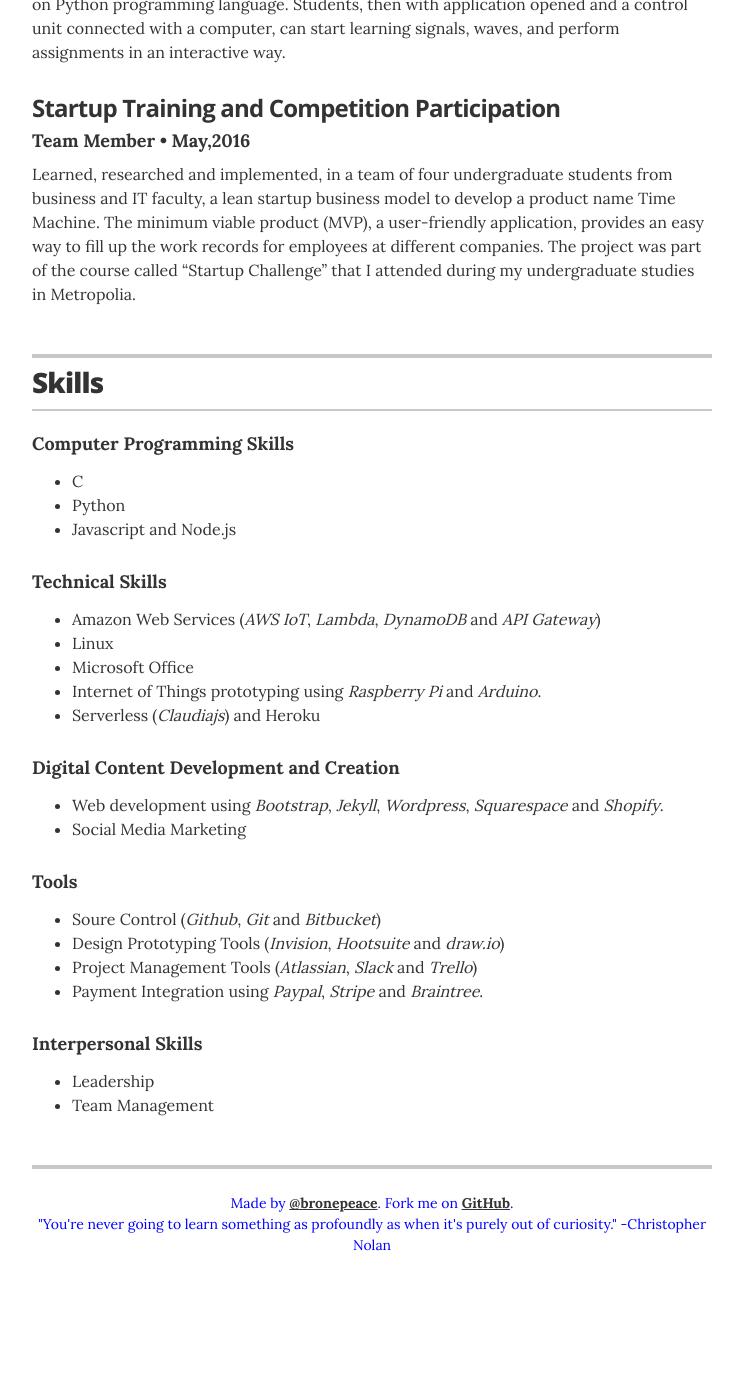
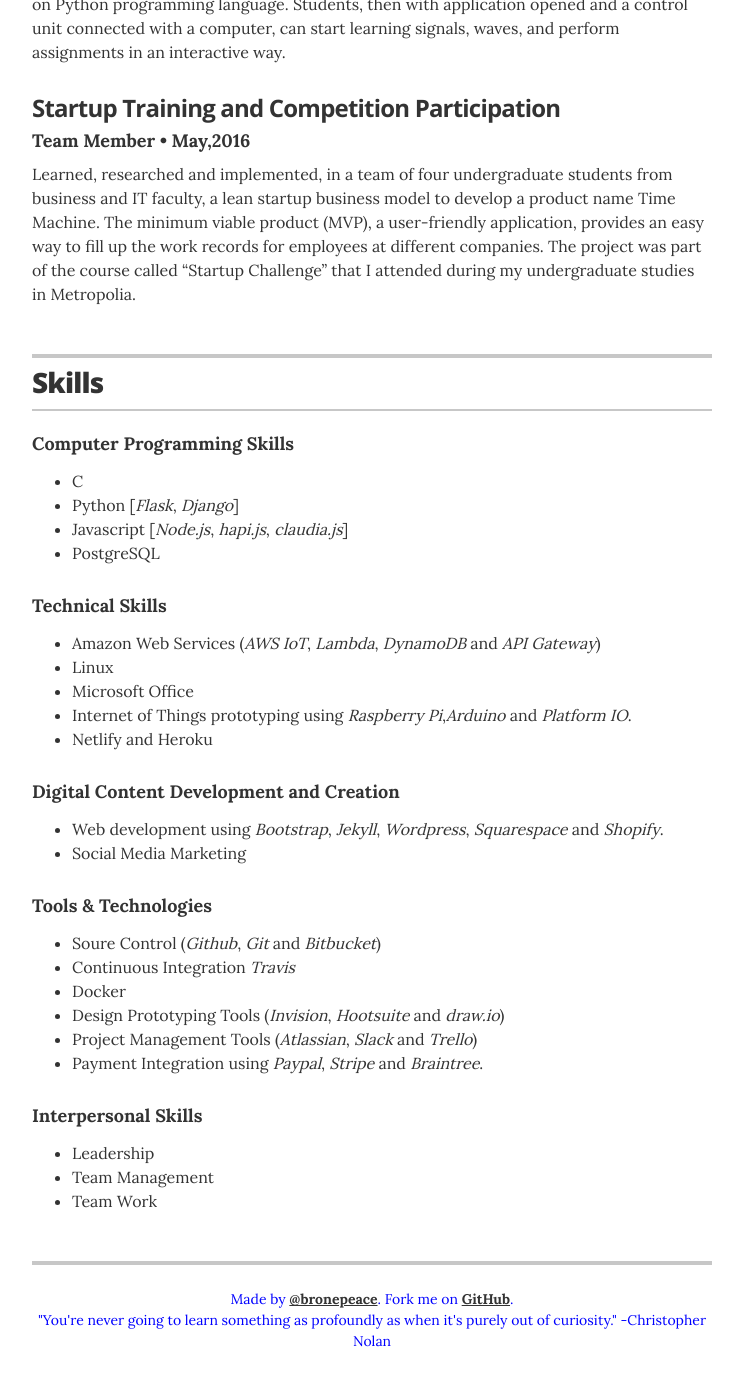
Before and after one commit to ranabhat/ranabhat.github.io, a Jekyll site: the page built from index.html, in a window 1280 px wide and 1400 px high, scrolled down 2926 px. Shown: the top 1386 px of the window, without its empty margins (268-1011 px from the left). Built offline with Jekyll 4.4.1, drawn with Linux system fonts in a browser that asks for light colours; before the commit the page ends 4230 px from its top, so only the background shows below that.

Commit message:
modified skills

```diff
--- a/_data/skills.yml
+++ b/_data/skills.yml
@@ -1,18 +1,18 @@
 # Skills
 # Organizational leadership
 - skill: Computer Programming Skills
-  description: <ul class="resume-item-list"><li>C</li><li>Python</li><li>Javascript and Node.js </li></ul>
+  description: <ul class="resume-item-list"><li>C</li><li>Python [<i>Flask</i>, <i>Django</i>]</li><li>Javascript [<i>Node.js</i>, <i>hapi.js</i>, <i>claudia.js</i>] </li><li>PostgreSQL</li></ul>
 
 # Communications strategy
 - skill: Technical Skills
-  description: <ul class="resume-item-list"><li>Amazon Web Services (<i>AWS IoT</i>, <i>Lambda</i>, <i>DynamoDB</i> and <i>API Gateway</i>)</li><li>Linux</li><li>Microsoft Office</li><li>Internet of Things prototyping using <i>Raspberry Pi</i> and <i>Arduino</i>.</li><li> Serverless (<i>Claudiajs</i>) and Heroku</li></ul>
+  description: <ul class="resume-item-list"><li>Amazon Web Services (<i>AWS IoT</i>, <i>Lambda</i>, <i>DynamoDB</i> and <i>API Gateway</i>)</li><li>Linux</li><li>Microsoft Office</li><li>Internet of Things prototyping using <i>Raspberry Pi</i>,<i>Arduino</i> and <i>Platform IO</i>.</li><li> Netlify and Heroku</li></ul>
 
 # Digital content development and creation
 - skill: Digital Content Development and Creation
   description:  <ul class="resume-item-list"><li>Web development using <i>Bootstrap</i>, <i>Jekyll</i>, <i>Wordpress</i>, <i>Squarespace</i> and <i>Shopify</i>.</li><li>Social Media Marketing</li><ul>
 
-- skill: Tools
-  description: <ul class="resume-item-list"><li>Soure Control (<i>Github</i>, <i>Git</i> and <i>Bitbucket</i>)</li><li>Design Prototyping Tools (<i>Invision</i>, <i>Hootsuite</i> and <i>draw.io</i>)</li><li>Project Management Tools (<i>Atlassian</i>, <i>Slack</i> and <i>Trello</i>)</li><li>Payment Integration using <i>Paypal</i>, <i>Stripe</i> and <i>Braintree</i>.</li></ul>
+- skill: Tools & Technologies
+  description: <ul class="resume-item-list"><li>Soure Control (<i>Github</i>, <i>Git</i> and <i>Bitbucket</i>)</li><li>Continuous Integration <i>Travis</i></li><li>Docker</li><li>Design Prototyping Tools (<i>Invision</i>, <i>Hootsuite</i> and <i>draw.io</i>)</li><li>Project Management Tools (<i>Atlassian</i>, <i>Slack</i> and <i>Trello</i>)</li><li>Payment Integration using <i>Paypal</i>, <i>Stripe</i> and <i>Braintree</i>.</li></ul>
 
 - skill: Interpersonal Skills
-  description:  <ul class="resume-item-list"><li>Leadership</li><li>Team Management</li></ul>
+  description:  <ul class="resume-item-list"><li>Leadership</li><li>Team Management</li><li>Team Work</li></ul>
```
